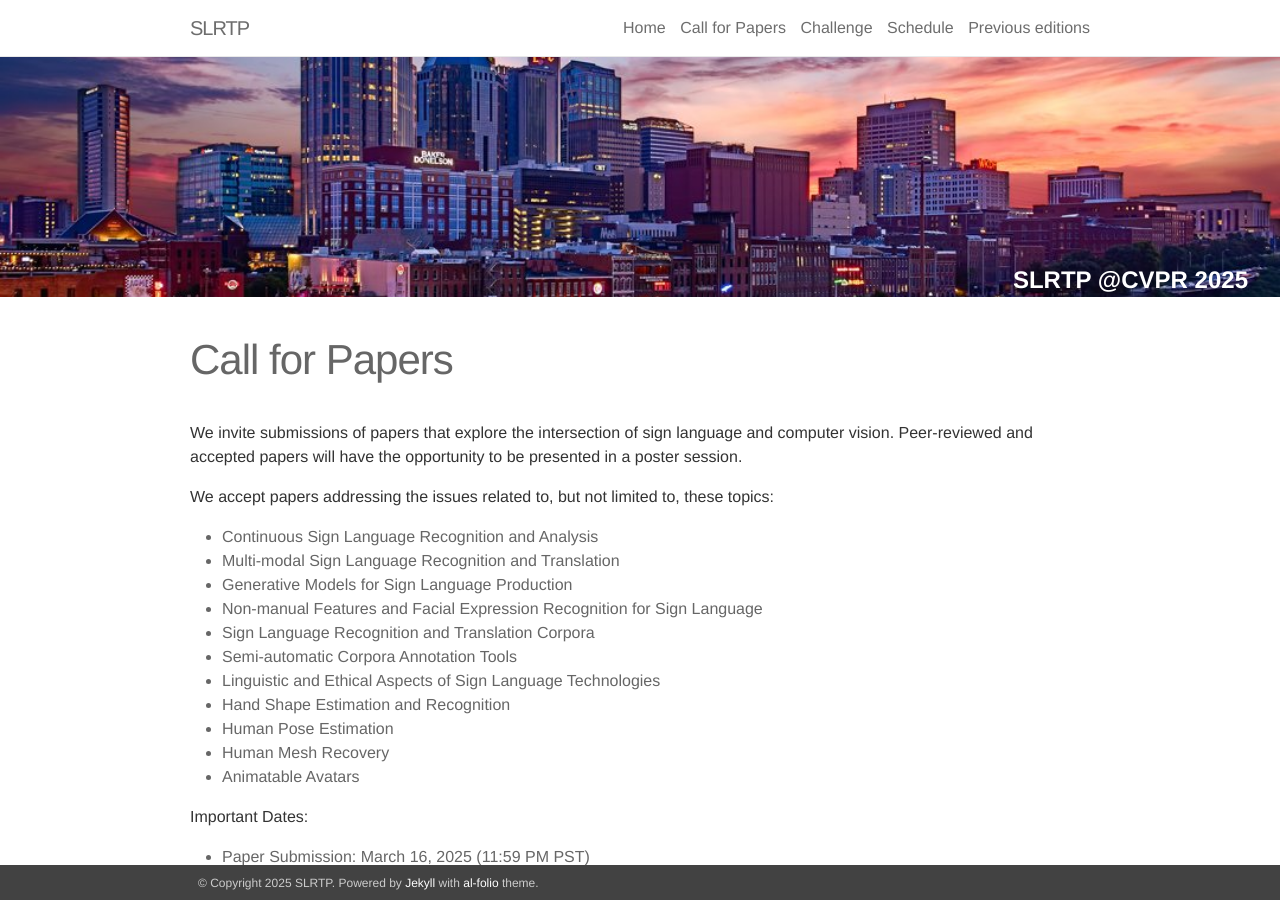
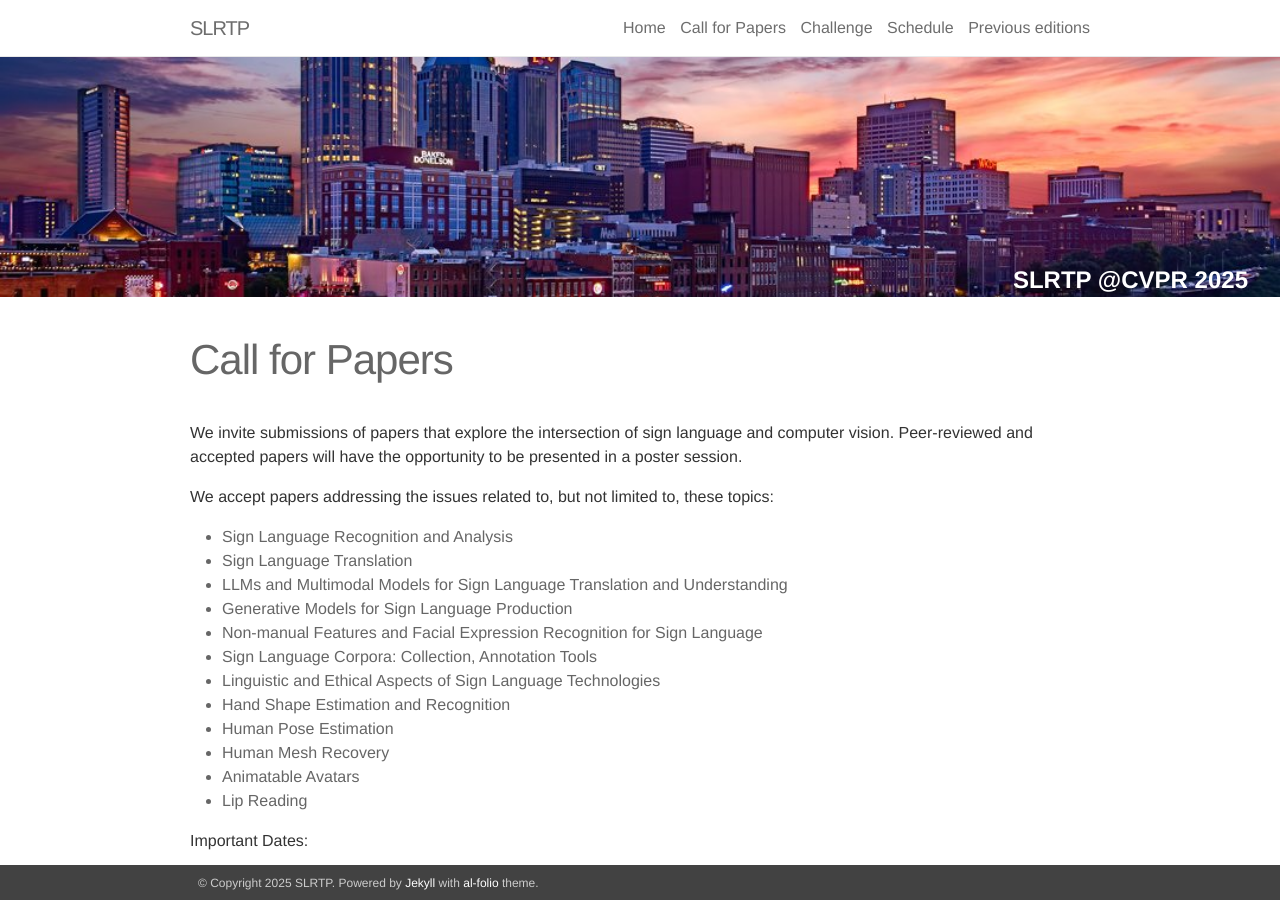
Before and after one commit to slrtpworkshop/slrtpworkshop.github.io, a Jekyll site: the page built from _pages/01_call.md, in a window 1280 px wide and 900 px high. Built offline with Jekyll 4.4.1, drawn with Linux system fonts in a browser that asks for light colours; nearby versions of some CDN libraries.

Commit message:
update cfp

```diff
--- a/_pages/01_call.md
+++ b/_pages/01_call.md
@@ -8,17 +8,18 @@ We invite submissions of papers that explore the intersection of sign language a
 
 We accept papers addressing the issues related to, but not limited to, these topics:
 
-- Continuous Sign Language Recognition and Analysis
-- Multi-modal Sign Language Recognition and Translation
+- Sign Language Recognition and Analysis
+- Sign Language Translation
+- LLMs and Multimodal Models for Sign Language Translation and Understanding
 - Generative Models for Sign Language Production
 - Non-manual Features and Facial Expression Recognition for Sign Language
-- Sign Language Recognition and Translation Corpora
-- Semi-automatic Corpora Annotation Tools
+- Sign Language Corpora: Collection, Annotation Tools
 - Linguistic and Ethical Aspects of Sign Language Technologies
 - Hand Shape Estimation and Recognition
 - Human Pose Estimation
 - Human Mesh Recovery
 - Animatable Avatars
+- Lip Reading
 
 **Important Dates:**
 
```
